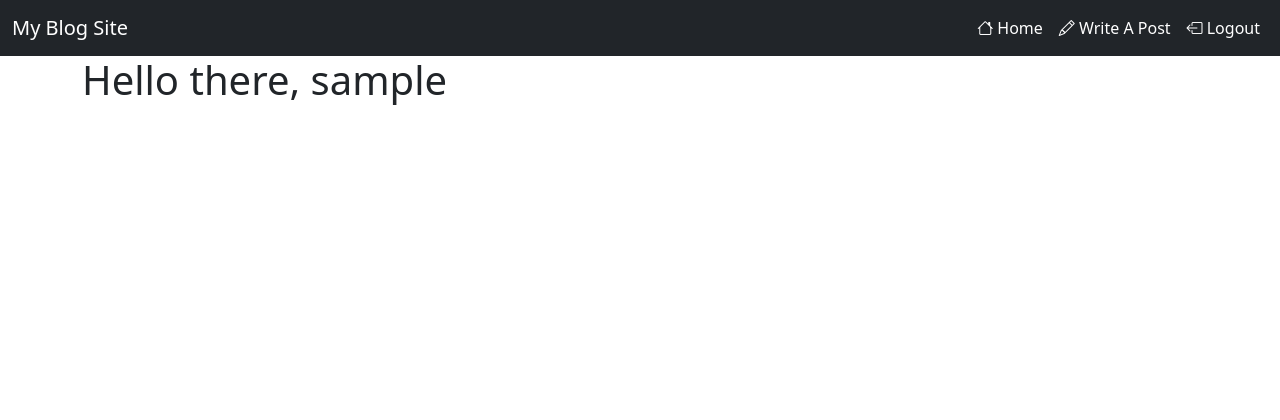
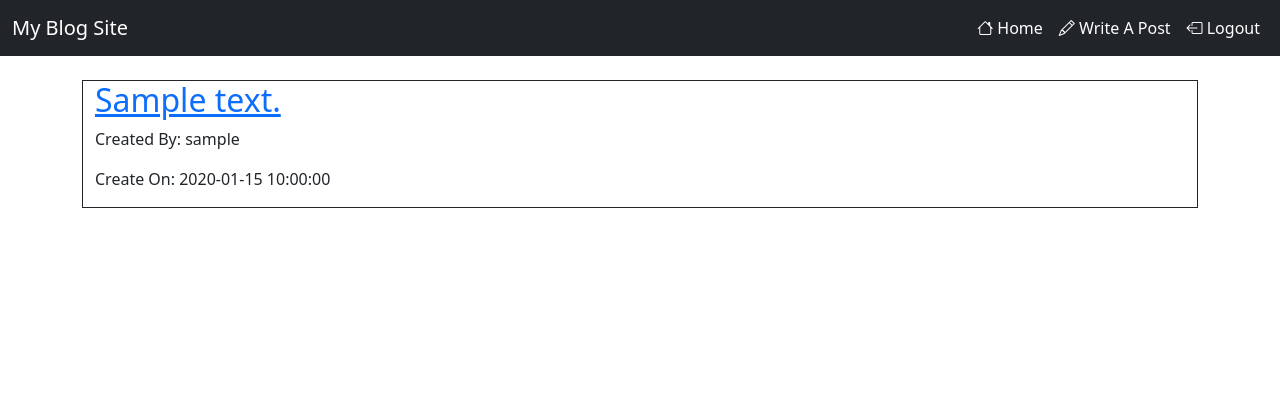
Before and after one commit to York13Pud/python-flask-blog-site, a Flask app: page /home in a window 1280 px wide. Shown: the top 420 px of the page. Run offline with Flask 2, Linux system fonts and the light colour scheme; a user stored in the database is signed in; tables that the repository leaves empty hold one stand-in row (values such as "Sample post").

Commit message:
All posts now show on home page.

```diff
--- a/website/templates/index.html
+++ b/website/templates/index.html
@@ -3,5 +3,22 @@
 {% block title %}Welcome{% endblock %}
 
 {% block content %}
-    <h1>Hello there, {{ user.username }}</h1>
+
+<div id="posts">
+
+    {% for post in posts %}
+
+        <br />
+        <div class="container-fluid border border-dark">
+            <a href="{{ url_for("views.home") }}/{{ post.id }}">
+                <h2>{{ post.text }}</h2>
+            </a>
+            <p>Created By: {{ post.user.username }}</p>
+            <p>Create On: {{ post.date_created }}</p>
+        </div>
+
+    {% endfor %}
+
+</div>
+
 {% endblock %}
--- a/website/views.py
+++ b/website/views.py
@@ -1,4 +1,4 @@
-from flask import Blueprint, render_template, flash, request
+from flask import Blueprint, render_template, flash, request, redirect, url_for
 from flask_login import login_required, current_user
 from website import db
 from website.models import Post
@@ -15,7 +15,8 @@ views = Blueprint(name = "views",
 @login_required
 def home():
     """This is the view for the home page."""
-    return render_template("index.html", user=current_user)
+    posts = Post.query.all()
+    return render_template("index.html", user = current_user, posts = posts)
 
 
 @views.route("/create-post", methods=["GET", "POST"])
@@ -27,10 +28,14 @@ def create_post():
 
         if not text:
             flash("Post is blank. Please enter some text.", category = "error")
+
         else:
             new_post = Post(text = text, author = current_user.id)
+
             db.session.add(new_post)
             db.session.commit()
             flash("Post created.", category = "success")
 
+            redirect(url_for("views.home"))
+
     return render_template("create_post.html", user=current_user)
```
